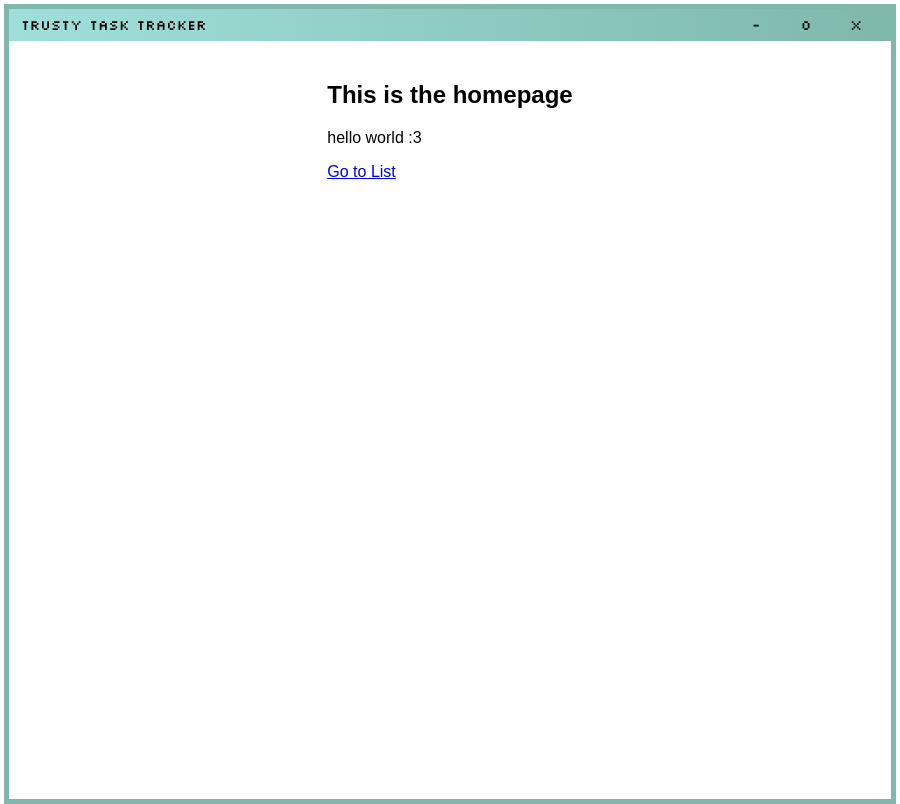
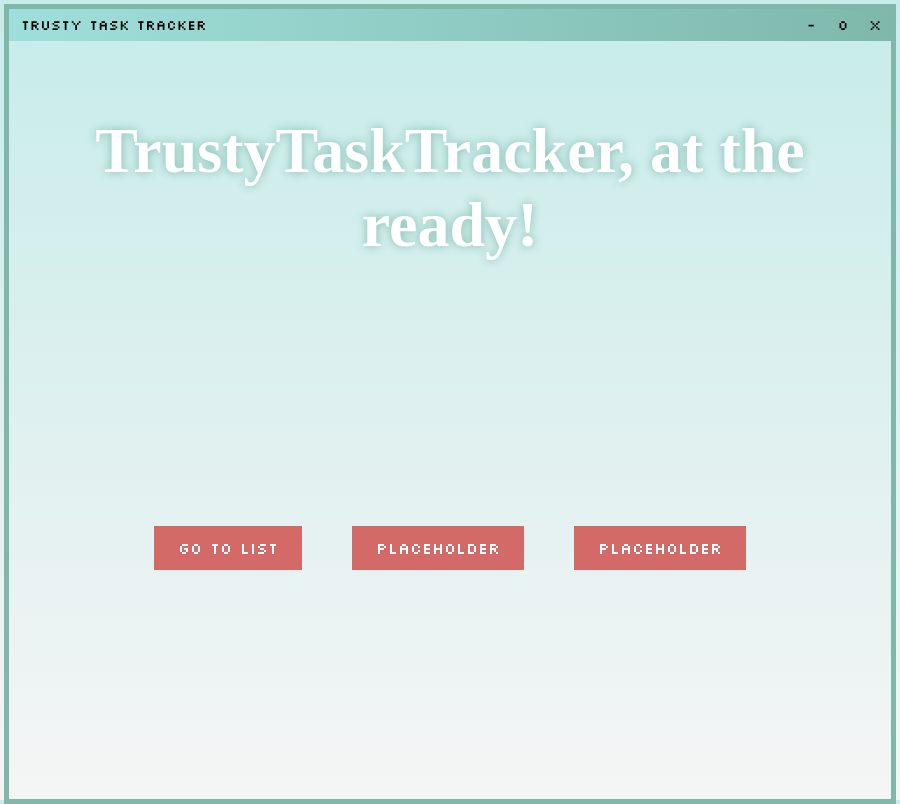
Before and after one commit to devilishlyney/TrustyTaskTracker, an Electron app: page index.html in a window 900 px wide. Drawn offline with Linux system fonts and the light colour scheme; a web font is replaced by a local one.

Commit message:
add more css to homepage + custom cursor

```diff
--- a/index.html
+++ b/index.html
@@ -5,7 +5,7 @@
     <link rel="stylesheet" href="style.css">
     <link rel="preconnect" href="https://fonts.googleapis.com">
     <link rel="preconnect" href="https://fonts.gstatic.com" crossorigin>
-    <link href="https://fonts.googleapis.com/css2?family=Silkscreen:wght@400;700&display=swap" rel="stylesheet">
+    <link href="https://fonts.googleapis.com/css2?family=Jersey+25&family=Silkscreen:wght@400;700&display=swap" rel="stylesheet">
 </head>
 <body>
   <div class="titlebar">
@@ -18,9 +18,13 @@
   </div>
 
   <div class="content">
-    <h2>This is the homepage</h2>
-    <p>hello world :3</p>
-    <a href="pages/active_list.html">Go to List</a>
+    <h2>TrustyTaskTracker, at the ready!</h2>
+    <section id="main-page-btns">
+      <a href="pages/active_list.html">Go to List</a>
+      <a>Placeholder</a>
+      <a>Placeholder</a>
+    </section>
+
   </div>
 
 </body>
--- a/style.css
+++ b/style.css
@@ -7,11 +7,12 @@ html, body {
   padding: 0;
   height: 100%;
   overflow: hidden;
+  cursor: url('assets/default-cursor.png'), default;
 }
 
 /* Custom window border */
 body {
-    background: white;
+    background: linear-gradient(180deg, hsl(176, 50%, 85%) 0%, whitesmoke 100%);
     font-family: Arial;
     padding: 0;
     border: 5px solid #7fb8ab;
@@ -31,10 +32,12 @@ body {
   padding: 0 12px;
   -webkit-app-region: drag;  /* Makes titlebar draggable */
   position: relative;
+  cursor: url('assets/default-cursor.png'), default;
 }
 
 .titlebar button {
   font-family: 'Silkscreen';
+  cursor: url('assets/pointer-cursor.png'), default;
 }
 
 .titlebar h1 {
@@ -47,40 +50,68 @@ body {
 /* Window controls */
 .window-controls {
   position: absolute;
-  right: 12px;
+  right: 0;
   display: flex;
-  gap: 4px;
+  gap: 0;
   -webkit-app-region: no-drag;
+  cursor: url('assets/pointer-cursor.png'), default;
 }
 
 .control-btn {
-  width: 46px;
+  width: 32px;
   height: 32px;
   border: none;
   background: none;
-  cursor: pointer;
+  cursor: inherit;
   display: flex;
   align-items: center;
   justify-content: center;
   font-size: 14px;
 }
 
-.minimize { background: rgba(0, 0, 0, 0); transition: all 0.2s;}
-.minimize:hover { background: rgba(255,255,255,0.2) !important; color: white !important; transition: all 0.2s; }
-.maximize { background: rgba(0, 0, 0, 0); transition: all 0.2s;}
-.maximize:hover { background: rgba(255,255,255,0.2) !important; color: white !important; transition: all 0.2s; }
-.close { background: rgba(0, 0, 0, 0); transition: all 0.2s;}
-.close:hover { background: #d46a68 !important; color: white !important; transition: all 0.2s; }
-
+.minimize { background: rgba(255, 255, 255, 0); border: solid 2px rgba(255, 255, 255, 0); transition: all 0.2s;}
+.minimize:hover { background: rgba(255,255,255,0.2) !important; color: white !important; transition: all 0.2s; border: solid 2px rgba(255, 255, 255, 0.5); }
+.maximize { background: rgba(255, 255, 255, 0); border: solid 2px rgba(255, 255, 255, 0); transition: all 0.2s;}
+.maximize:hover { background: rgba(255,255,255,0.2) !important; color: white !important; transition: all 0.2s; border: solid 2px rgba(255, 255, 255, 0.5); }
+.close { background: rgba(255, 255, 255, 0); border: solid 2px rgba(255, 255, 255, 0); transition: all 0.2s;}
+.close:hover { background: #d46a68 !important; color: white !important; transition: all 0.2s; border: solid 2px rgba(255, 255, 255, 0.5); }
 /* Main content */
 .content {
   height: calc(100% - 32px);
   padding: 20px;
-  max-width: 600px;
+  width: calc(100% - 32px);
   margin: auto;
   overflow-y: auto;
+  display: flex;
+  flex-direction: column;
 }
 
-/* Rest of your existing task styles stay the same */
+.content h2 {
+  text-align: center;
+  font-family: 'Jersey 25';
+  font-size: 64px;
+  width: 100%;
+  height: 50%;
+  text-shadow: 0 0 10px #7fb8ab;
+  color: white;
+}
 
-/* Resize handles for frameless window */
+.content a {
+  text-decoration: none;
+  color: white;
+  background: #d46a68;
+  padding: 12px 24px;
+  font-family: 'Silkscreen';
+  cursor: url('assets/pointer-cursor.png'), default;
+}
+
+.content a:hover {
+  background: #b94c4a;
+}
+
+#main-page-btns {
+  display: flex;
+  justify-content: center;
+  gap: 50px;
+  flex-wrap: wrap;
+}
```
Also changed, not shown: pages/active_list.html (+4 -4 lines), assets/default-cursor.png (added), assets/pointer-cursor.png (added).
